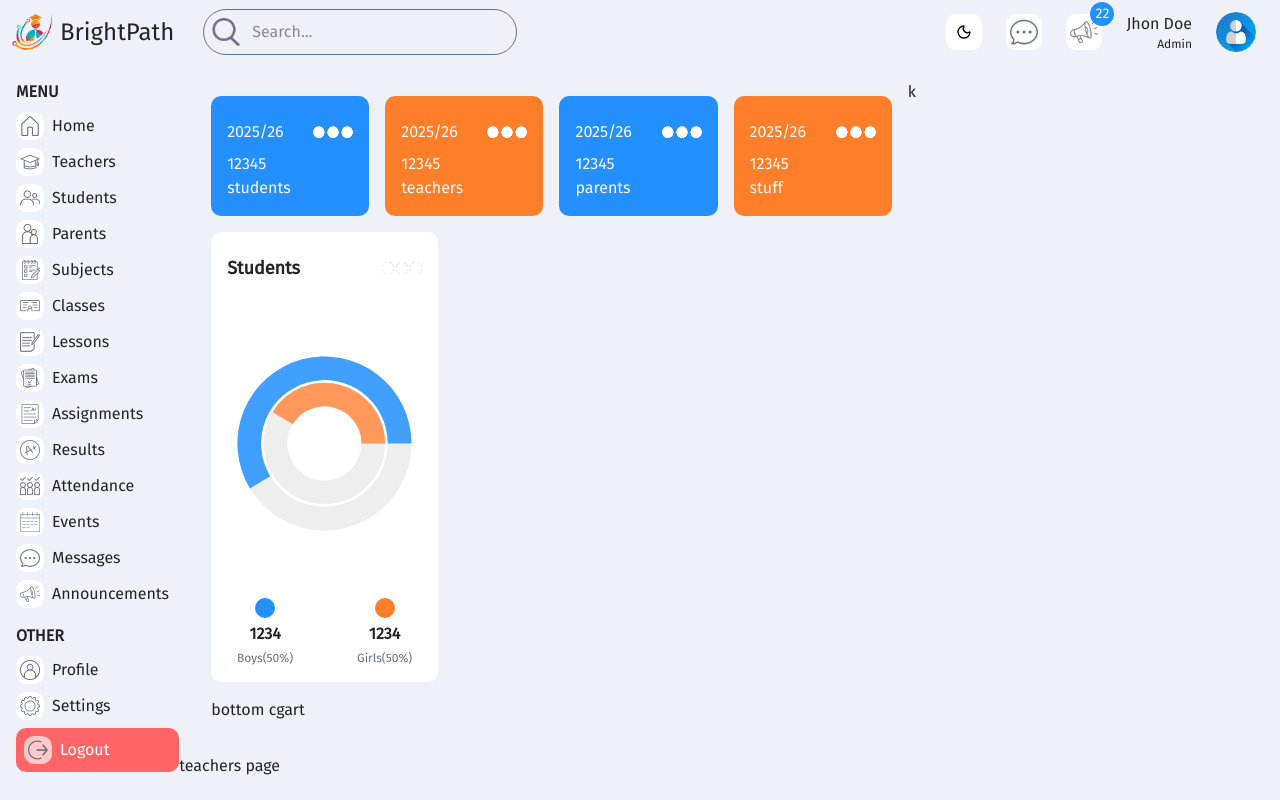
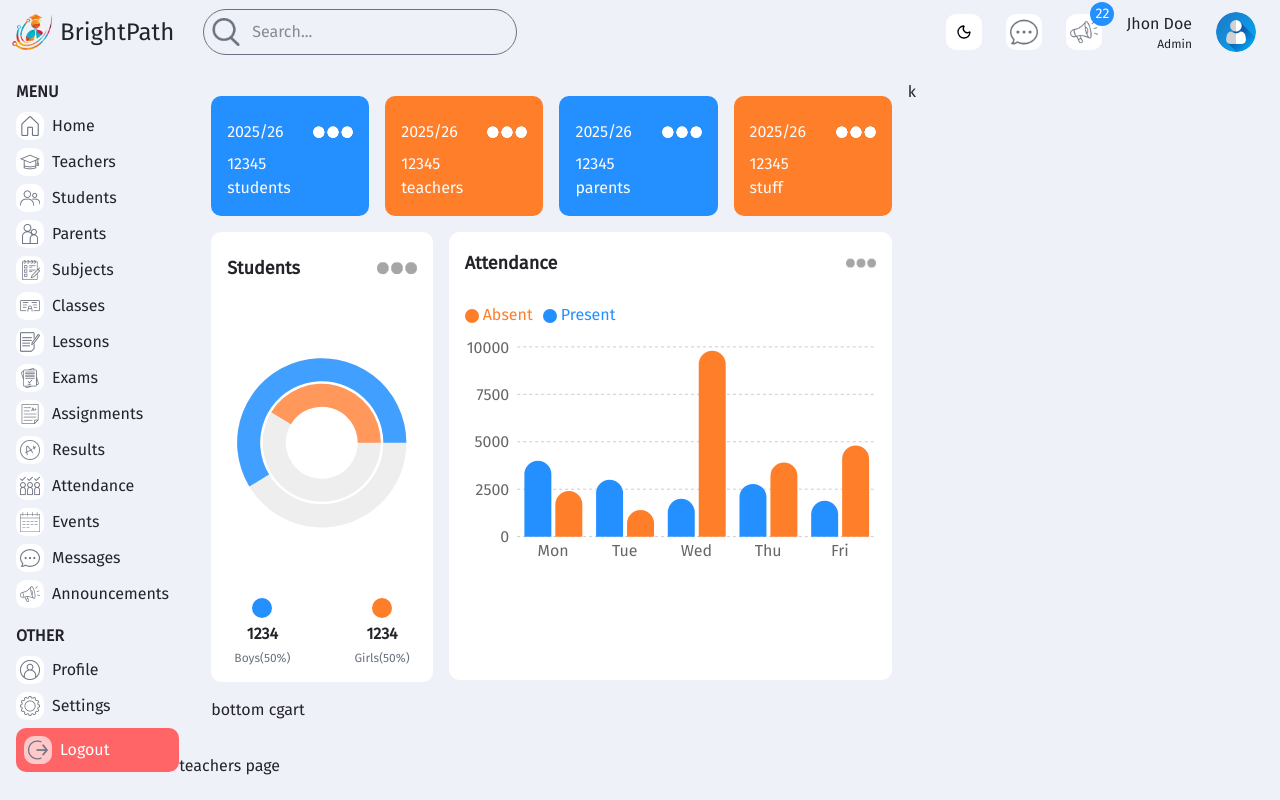
Before and after one commit to whahidul12/brightpath_academy, a Next.js app: page /dashboard/teachers in a window 1280 px wide. Built offline with nearby package versions, Linux system fonts and the light colour scheme; some icons are missing.

Commit message:
feat: Add Attendance Chart component
This commit introduces a new Attendance Chart component and integrates it into the dashboard panel. The
CountChart's more icon has also been updated to use a dark variant.

```diff
--- a/app/(all-dashboard)/layout.tsx
+++ b/app/(all-dashboard)/layout.tsx
@@ -5,7 +5,6 @@ import MenuBarWidget from "@/shared/widgets/dashboard/MenuBarWidget";
 import { ThemeProvider } from "@/provider/theme-provider/theme-provider";
 import Navbar from "@/components/Navbar";
 import DashboardPanelWidgets from "@/shared/widgets/dashboard/dashboardPanelWidgets";
-import CountChart from "@/components/charts/CountChart";
 
 const firaSans = Fira_Sans({
   variable: "--font-fira-sans",
--- a/components/charts/AttendenceChart.tsx
+++ b/components/charts/AttendenceChart.tsx
@@ -0,0 +1,102 @@
+"use client";
+
+import {
+  BarChart,
+  Bar,
+  XAxis,
+  YAxis,
+  CartesianGrid,
+  Tooltip,
+  Legend,
+} from "recharts";
+import { RechartsDevtools } from "@recharts/devtools";
+import Image from "next/image";
+
+const data = [
+  {
+    name: "Mon",
+    Present: 4000,
+    Absent: 2400,
+  },
+  {
+    name: "Tue",
+    Present: 3000,
+    Absent: 1398,
+  },
+  {
+    name: "Wed",
+    Present: 2000,
+    Absent: 9800,
+  },
+  {
+    name: "Thu",
+    Present: 2780,
+    Absent: 3908,
+  },
+  {
+    name: "Fri",
+    Present: 1890,
+    Absent: 4800,
+  },
+];
+
+export default function AttendenceChart() {
+  return (
+    <div className="p-4">
+      <div className="flex items-center justify-between">
+        <span className="text-lg font-semibold">Attendance</span>
+        <Image
+          src="/icons/moreDark.png"
+          alt="more-icon"
+          width={30}
+          height={10}
+        />
+      </div>
+      <div className="h-full w-full">
+        <BarChart
+          style={{
+            width: "100%",
+            height: "100%",
+            aspectRatio: 1.4,
+          }}
+          responsive
+          data={data}
+          margin={{
+            top: 5,
+            right: 0,
+            left: 0,
+            bottom: 5,
+          }}
+        >
+          <CartesianGrid strokeDasharray="3 3" vertical={false} />
+          <XAxis dataKey="name" axisLine={false} tickLine={false} />
+          <YAxis width="auto" axisLine={false} tickLine={false} />
+          <Tooltip
+            contentStyle={{
+              borderRadius: "12px",
+              color: "gray",
+            }}
+          />
+          <Legend
+            align="left"
+            verticalAlign="top"
+            wrapperStyle={{ paddingTop: "20px", paddingBottom: "20px" }}
+          />
+          <Bar
+            dataKey="Present"
+            fill="oklch(0.65 0.19 254)"
+            radius={[25, 25, 0, 0]}
+            legendType="circle"
+          />
+          <Bar
+            dataKey="Absent"
+            fill="oklch(0.73 0.18 49)"
+            radius={[25, 25, 0, 0]}
+            legendType="circle"
+          />
+          <RechartsDevtools />
+        </BarChart>
+      </div>
+    </div>
+  );
+}
--- a/components/charts/CountChart.tsx
+++ b/components/charts/CountChart.tsx
@@ -24,7 +24,7 @@ const CountChart = () => {
       <div className="flex items-center justify-between">
         <span className="text-lg font-semibold">Students</span>
         <Image
-          src="/icons/more.png"
+          src="/icons/moreDark.png"
           alt="more-icon"
           width={30}
           height={10}
--- a/shared/widgets/dashboard/dashboardPanelWidgets.tsx
+++ b/shared/widgets/dashboard/dashboardPanelWidgets.tsx
@@ -1,4 +1,5 @@
 import UserCard from "@/components/allDashboardComp/UserCard";
+import AttendenceChart from "@/components/charts/AttendenceChart";
 import CountChart from "@/components/charts/CountChart";
 
 export default function DashboardPanelWidgets() {
@@ -14,13 +15,15 @@ export default function DashboardPanelWidgets() {
           <UserCard userType="stuff"></UserCard>
         </div>
         {/*Middle Chart*/}
-        <div className="flex flex-col lg:flex-row">
+        <div className="flex flex-col gap-4 lg:flex-row">
           {/*Count Chart*/}
           <div className="bg-card h-112.5 w-full rounded-lg lg:w-1/3">
             <CountChart />
           </div>
           {/*Attendance Chart*/}
-          <div className="w-full lg:w-2/3">{/*<CountChart />*/}</div>
+          <div className="bg-card h-112 w-full rounded-lg lg:w-2/3">
+            <AttendenceChart />
+          </div>
         </div>
         {/*Bottom chart*/}
         <div>bottom cgart</div>
```
Also changed, not shown: public/icons/moreDark.png (added).
